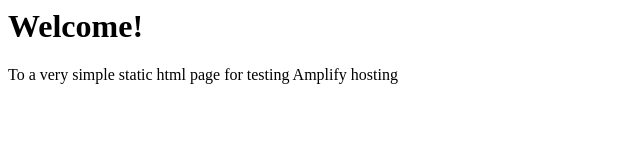
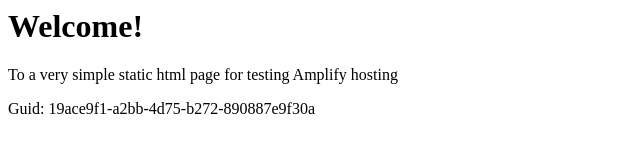
Before and after one commit to aws-aemilia-sin/Github-PR-Commit-Integration-Test-DoNotTouch-v0-preprod-ap-southeast-1, a website: page src/index.html in a window 1280 px wide. Shown: the whole page, without its empty margins (0-640 px from the left). Drawn offline with Linux system fonts and the light colour scheme.

Commit message:
commit from integ tests

```diff
--- a/src/index.html
+++ b/src/index.html
@@ -1,3 +1,5 @@
+
+
 <html lang="en">
 
 <head>
@@ -10,6 +12,6 @@
 <body>
     <h1>Welcome!</h1>
     <p>To a very simple static html page for testing Amplify hosting</p>
-</body>
+    <p>Guid: 19ace9f1-a2bb-4d75-b272-890887e9f30a</p></body>
 
 </html>
```
